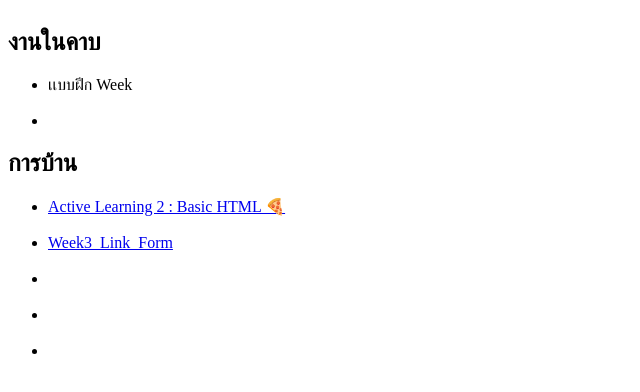
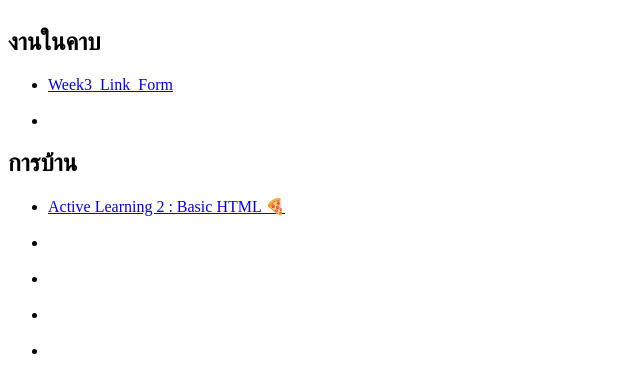
Before and after one commit to Teerapus/026_Teerapus_Wed_Programming, a plain HTML site: page MENU_HOMEWORK.html in a window 1280 px wide. Shown: the part 72-464 px from the top of the page, without its empty margins (0-640 px from the left). Drawn offline with Linux system fonts and the light colour scheme.

Commit message:
first commit

```diff
--- a/MENU_HOMEWORK.html
+++ b/MENU_HOMEWORK.html
@@ -15,7 +15,7 @@
 
     <h2> งานในคาบ </h2>
     <ul>
-        <li> เเบบฝึก Week </li>
+        <li><a href="Week3_Link_Form/Week3LinkandForm/Week3_link.html">Week3_Link_Form</a></li>
         <br>
         <li> </li>
     </ul>
@@ -24,7 +24,7 @@
     <ul>
         <li> <a href="../Wed/wed.html"> Active Learning 2 : Basic HTML 🍕</a></li>
         <br>
-        <li><a href="Week3_Link_Form/Week3LinkandForm/Week3_link.html">Week3_Link_Form</a></li>
+        <li></li>
         <br>
         <li></li>
         <br>
```
